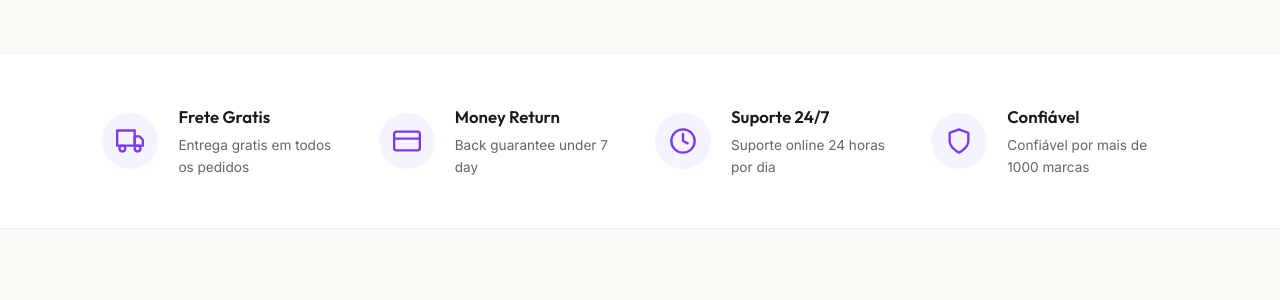
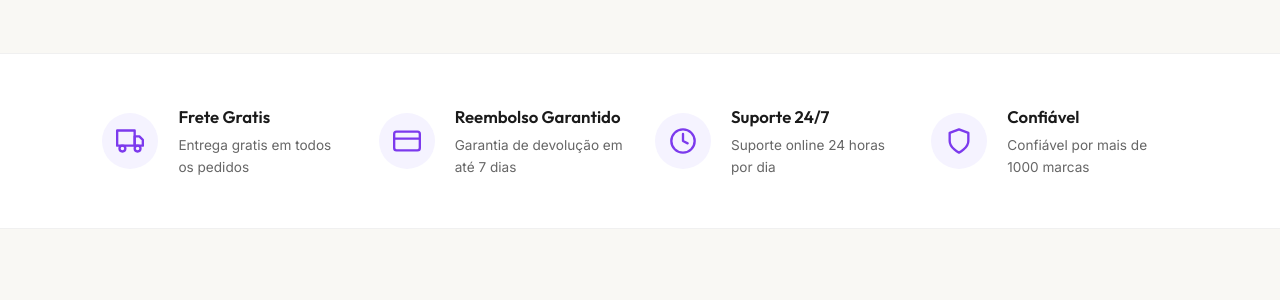
Before and after one commit to isaque-vieira-dev/shopfree, a PHP site: page / in a window 1280 px wide. Shown: the part 677-977 px from the top of the page. Run offline with PHP 8.4, Linux system fonts and the light colour scheme; data comes from the database, SQL or seed files in the repository; some libraries are stand-ins or nearby versions.

Commit message:
fix: translate feature banner text to portuguese

```diff
--- a/app/Views/home.php
+++ b/app/Views/home.php
@@ -57,8 +57,8 @@
             <svg viewBox="0 0 24 24" width="28" height="28" stroke="currentColor" stroke-width="2" fill="none" stroke-linecap="round" stroke-linejoin="round"><rect x="1" y="4" width="22" height="16" rx="2" ry="2"></rect><line x1="1" y1="10" x2="23" y2="10"></line></svg>
         </div>
         <div class="feature-info">
-            <h3>Money Return</h3>
-            <p>Back guarantee under 7 day</p>
+            <h3>Reembolso Garantido</h3>
+            <p>Garantia de devolução em até 7 dias</p>
         </div>
     </div>
 
```
